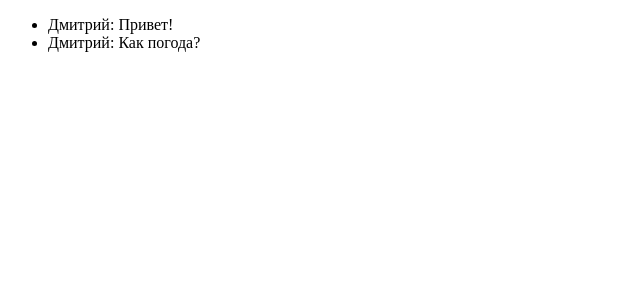
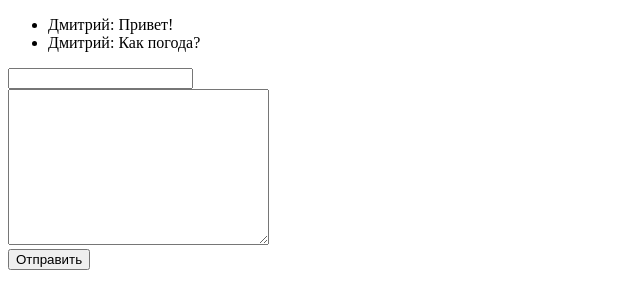
Before and after one commit to SergeyShashin/react110623, a React app: page / in a window 1280 px wide. Shown: the top 308 px of the page, without its empty margins (0-640 px from the left). Built offline with nearby package versions, Linux system fonts and the light colour scheme.

Commit message:
Add componnents Messenger, MessagesList, Message.

```diff
--- a/src/components/MessageForm.jsx
+++ b/src/components/MessageForm.jsx
@@ -2,11 +2,33 @@ import React, { Component } from 'react';
 
 export class MessageForm extends Component {
 
+  state = {
+    author: '',
+    text: ''
+  }
+
+  handlerInput = (event) => {
+    let name = event.target.name;
+    this.setState({
+      [name]: event.target.value
+    });
+  }
+
+  handlerButtonSend = () => {
+    let { author, text } = this.state;
+    this.props.getInputMessageFunction({ author: author, text: text });
+    this.setState({
+      text: ''
+    });
+  }
 
   render() {
+    let { author, text } = this.state;
     return (
       <div>
-       Текст
+        <input name="author" type="text" onChange={this.handlerInput} value={author} /><br/>
+        <textarea name="text" cols="30" rows="10" onChange={this.handlerInput} value={text}></textarea><br/>
+        <button onClick={this.handlerButtonSend}>Отправить</button>
       </div >
     );
   }
--- a/src/components/MessagesList.jsx
+++ b/src/components/MessagesList.jsx
@@ -2,12 +2,12 @@ import React, { Component } from 'react';
 
 export class MessagesList extends Component {
 
-
   render() {
+    let messages = this.props.messages;
     return (
-      <div>
-       Текст
-      </div >
+        <ul>
+          {messages.map((message, idx) => <li key={idx}>{message.author}: {message.text}</li>)}
+        </ul>
     );
   }
 
--- a/src/components/Messenger.jsx
+++ b/src/components/Messenger.jsx
@@ -21,9 +21,10 @@ export class Messenger extends Component {
     }, 5000)
   }
 
+
   componentDidUpdate() {
     setInterval(() => {
-      if (this.state.messages[this.state.messages.length-1].author !== 'Bot') {
+      if (this.state.messages[this.state.messages.length - 1].author !== 'Bot') {
         this.setState({ messages: this.state.messages.concat({ author: 'Bot', text: 'Бот приветствует Вас!' }) })
       }
 
@@ -35,14 +36,18 @@ export class Messenger extends Component {
     clearInterval(this.interval);
   }
 
+  getInputMessage = (message) => {
+    console.log(message);
+    this.setState({ messages: this.state.messages.concat({ author: message.author, text: message.text }) });
+  }
+
   render() {
     let { messages } = this.state;
     return (
       <div>
-        <ul>
-          {messages.map((message, idx) => <li key={idx}>{message.author}: {message.text}</li>)}
-        </ul>
-      </div >
+        <MessagesList messages={messages} />
+        <MessageForm getInputMessageFunction={this.getInputMessage} />
+      </div>
     );
   }
 
```
